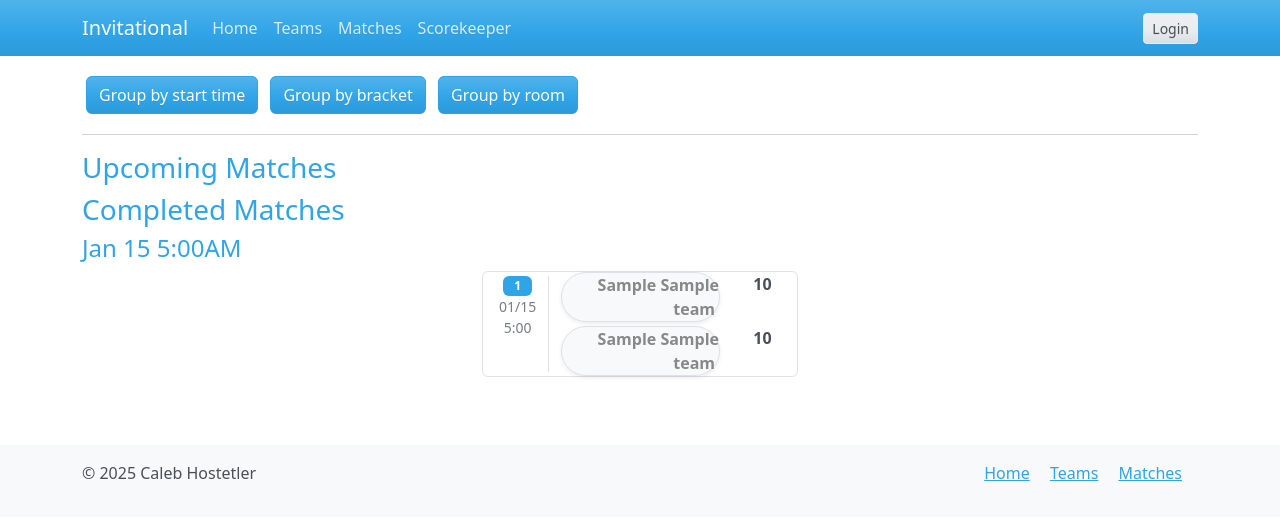
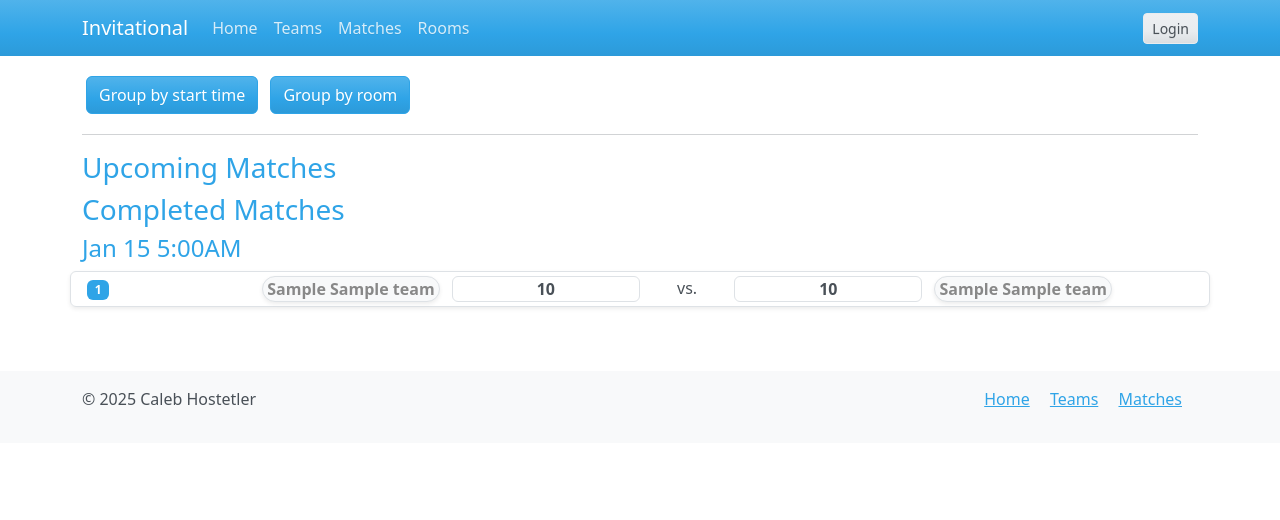
Before and after one commit to chostetler/tourneyman, a Django app: page /matches/ in a window 1280 px wide. Shown: the top 520 px of the page. Run offline with Django 5.2, Linux system fonts and the light colour scheme; tables that the repository leaves empty hold one stand-in row (values such as "Sample post"); some libraries are stand-ins or nearby versions.

Commit message:
Add a few more things before release

```diff
--- a/matches/templates/matches.html
+++ b/matches/templates/matches.html
@@ -5,7 +5,6 @@
 {% block content %}
 
 <a href="?format=timeslot" class="btn btn-primary m-1"> Group by start time </a>
-<a href="?format=bracket" class="btn btn-primary m-1"> Group by bracket </a>
 <a href="?format=room" class="btn btn-primary m-1"> Group by room </a>
 <hr>
 
@@ -43,9 +42,15 @@
     <h4> {{round.grouper}} </h4>
     <div class="row gap-1">
         {% for match in round.list %}
-        <div class="col-auto mx-auto" style="min-width: 20rem">
+        <div class="col-auto mx-auto d-md-none" style="min-width: 20rem">
             {% include "scorebug-result-two-rows.html" %}
         </div>
+        <div class="col d-none d-md-block">
+            <div class="row" style="min-width: 40rem">
+                {% include "scorebug-result-one-row.html" %}
+            </div>
+        </div>
+
         {% endfor %}
     </div>
 {%endfor%}
--- a/matches/templates/navbar.html
+++ b/matches/templates/navbar.html
@@ -16,7 +16,7 @@
             <a class="nav-link" href="{% url 'matches_list' %}">Matches</a>
         </li>
         <li class="nav-item">
-            <a class="nav-link" href="{% url 'scorekeeper' %}">Scorekeeper</a>
+            <a class="nav-link" href="{% url 'rooms_list' %}">Rooms</a>
         </li>
 
       </ul>
--- a/matches/templates/scorebug-result-one-row.html
+++ b/matches/templates/scorebug-result-one-row.html
@@ -1,4 +1,4 @@
-<div class="mx-auto col-12">
+<div>
     <div class="row shadow-sm rounded m-0.5 p-1 border">
         <div class="col-1"><span class="badge text-bg-primary">{{ match.match_number }} </span> </div>
         <div class="col-3 text-end fs-6 fs-md-5"> {% include "team-badge.html" with team=match.home_team %}</div>
```
